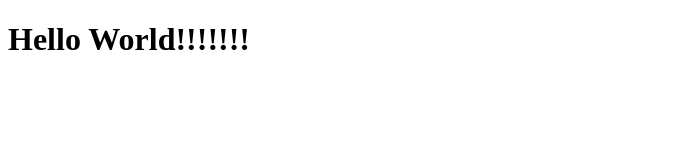
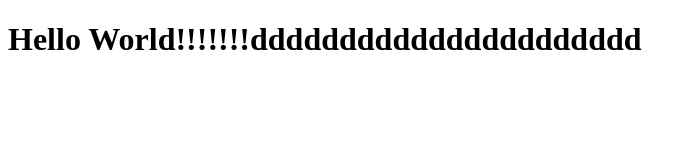
Before and after one commit to Gregor3236/Gregor, a plain HTML site: page index.html in a window 1280 px wide. Shown: the whole page, without its empty margins (0-697 px from the left). Drawn offline with Linux system fonts and the light colour scheme.

Commit message:
index: 내용 3차 추가

```diff
--- a/index.html
+++ b/index.html
@@ -6,6 +6,6 @@
   <title>Document</title>
 </head>
 <body>
-  <h1>Hello World!!!!!!!</h1>
+  <h1>Hello World!!!!!!!dddddddddddddddddddddd</h1>
 </body>
 </html>
```
